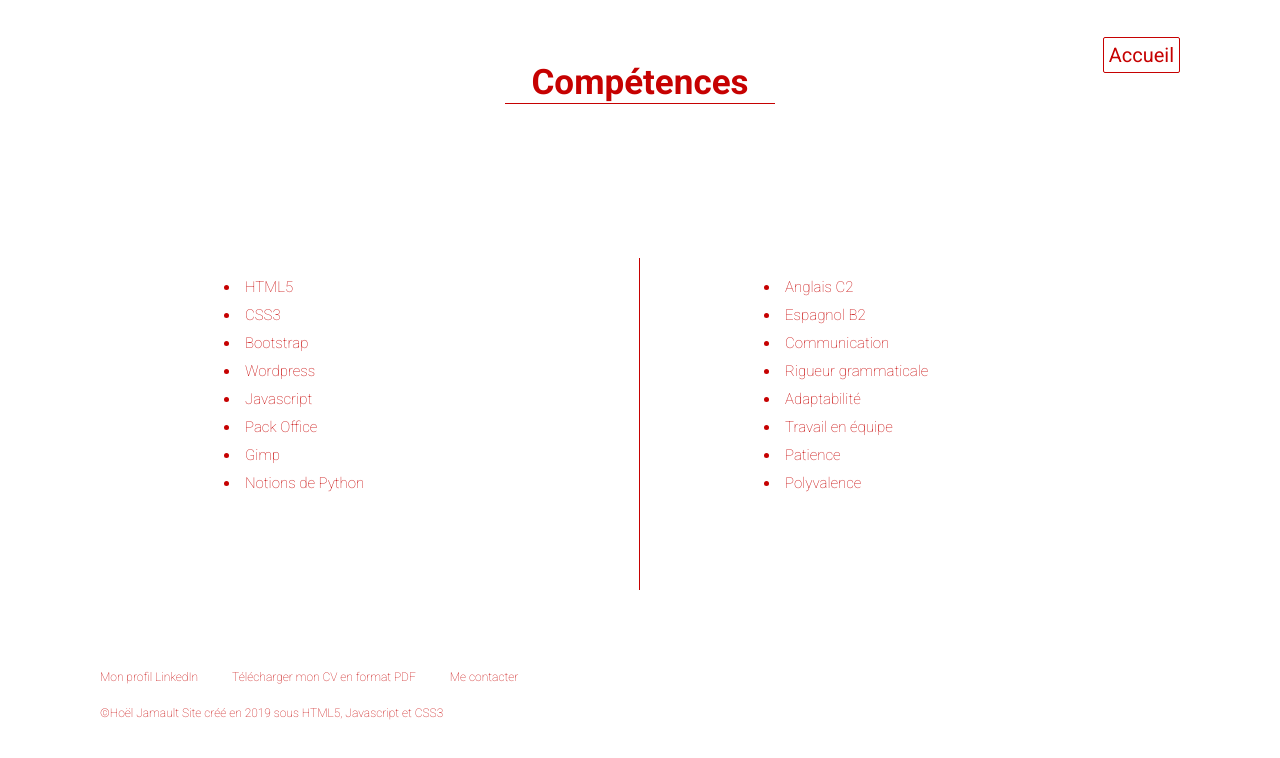
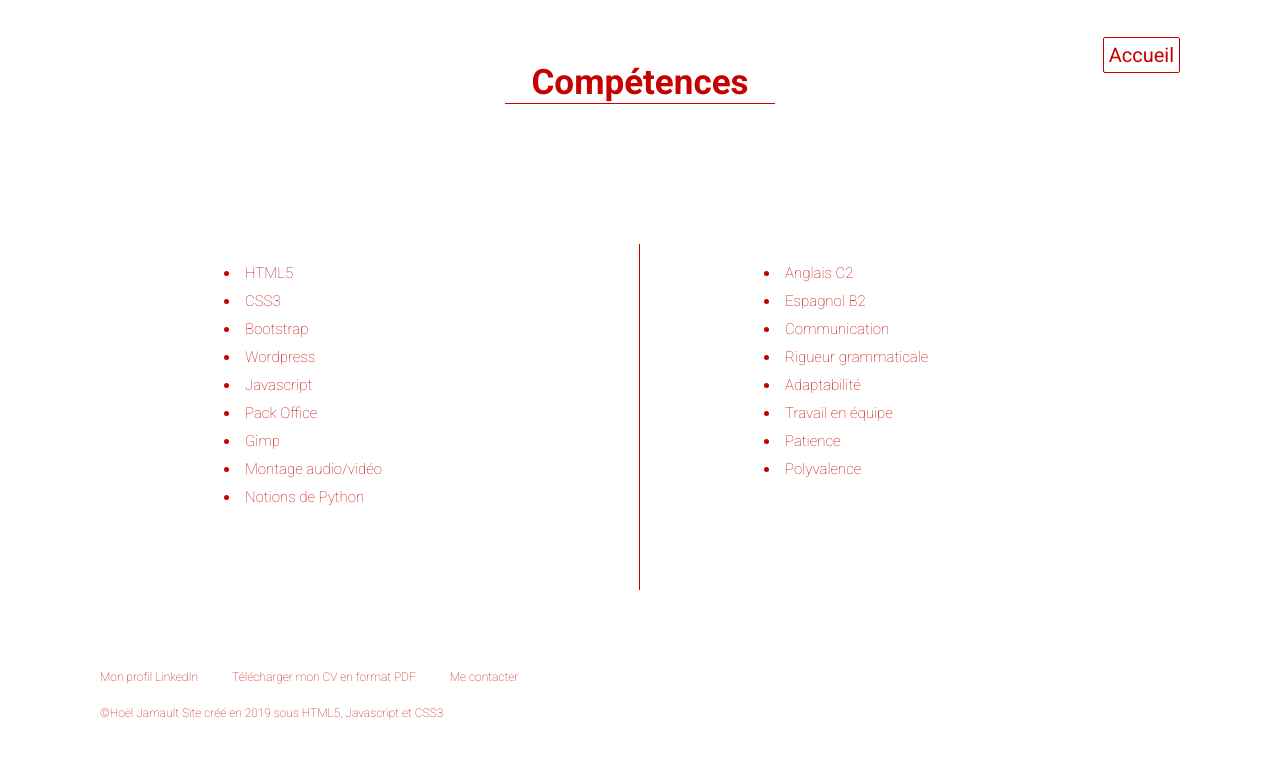
Before and after one commit to Etaidens/Etaidens.github.io, a plain HTML site: page competences.html in a window 1280 px wide. Drawn offline with Linux system fonts and the light colour scheme.

Commit message:
Update competences.html

```diff
--- a/competences.html
+++ b/competences.html
@@ -23,6 +23,7 @@
                 <li>Javascript</li>
                 <li>Pack Office</li>
                 <li>Gimp</li>
+                <li>Montage audio/vidéo</li>
                 <li>Notions de Python</li>
             </ul>
         </div>
```
